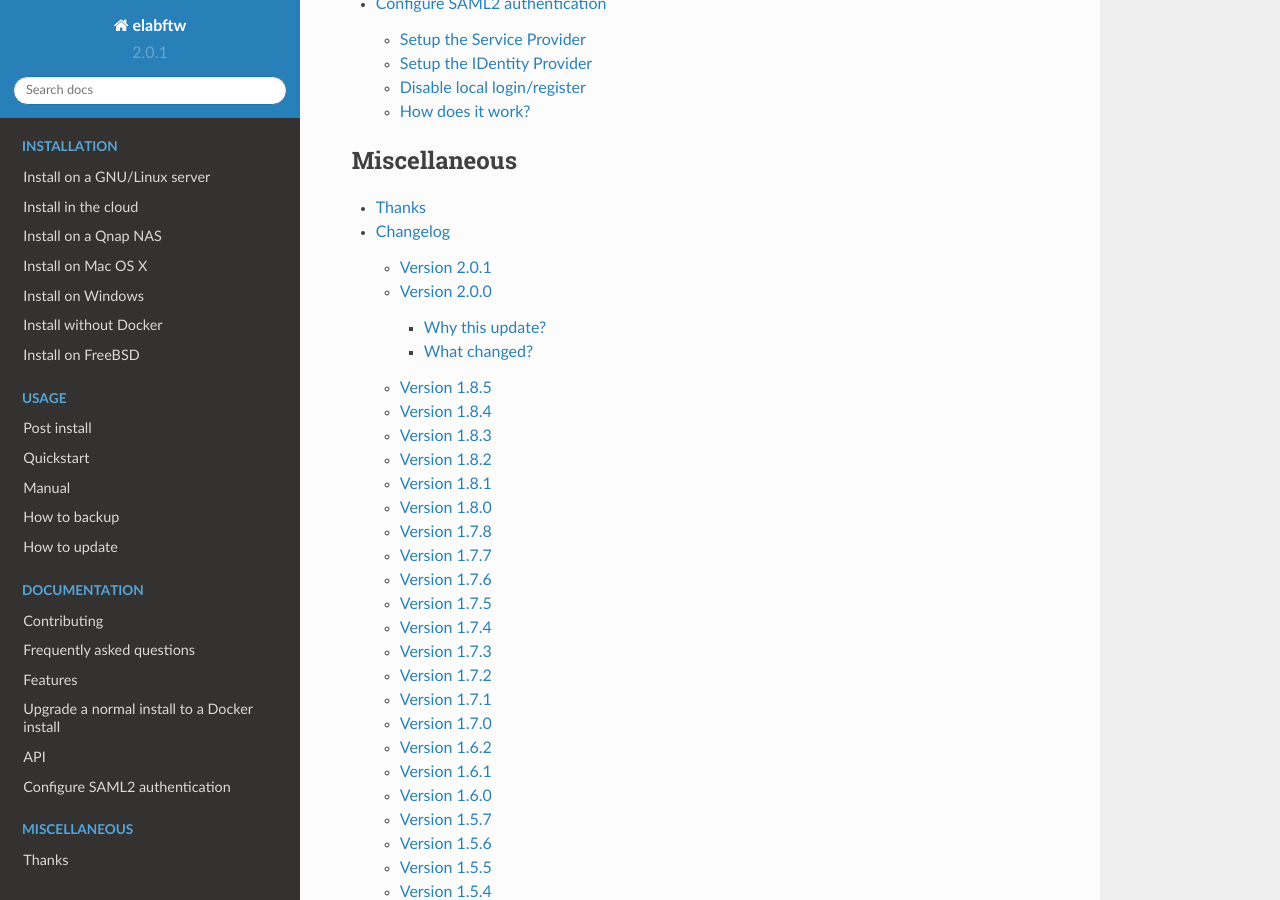
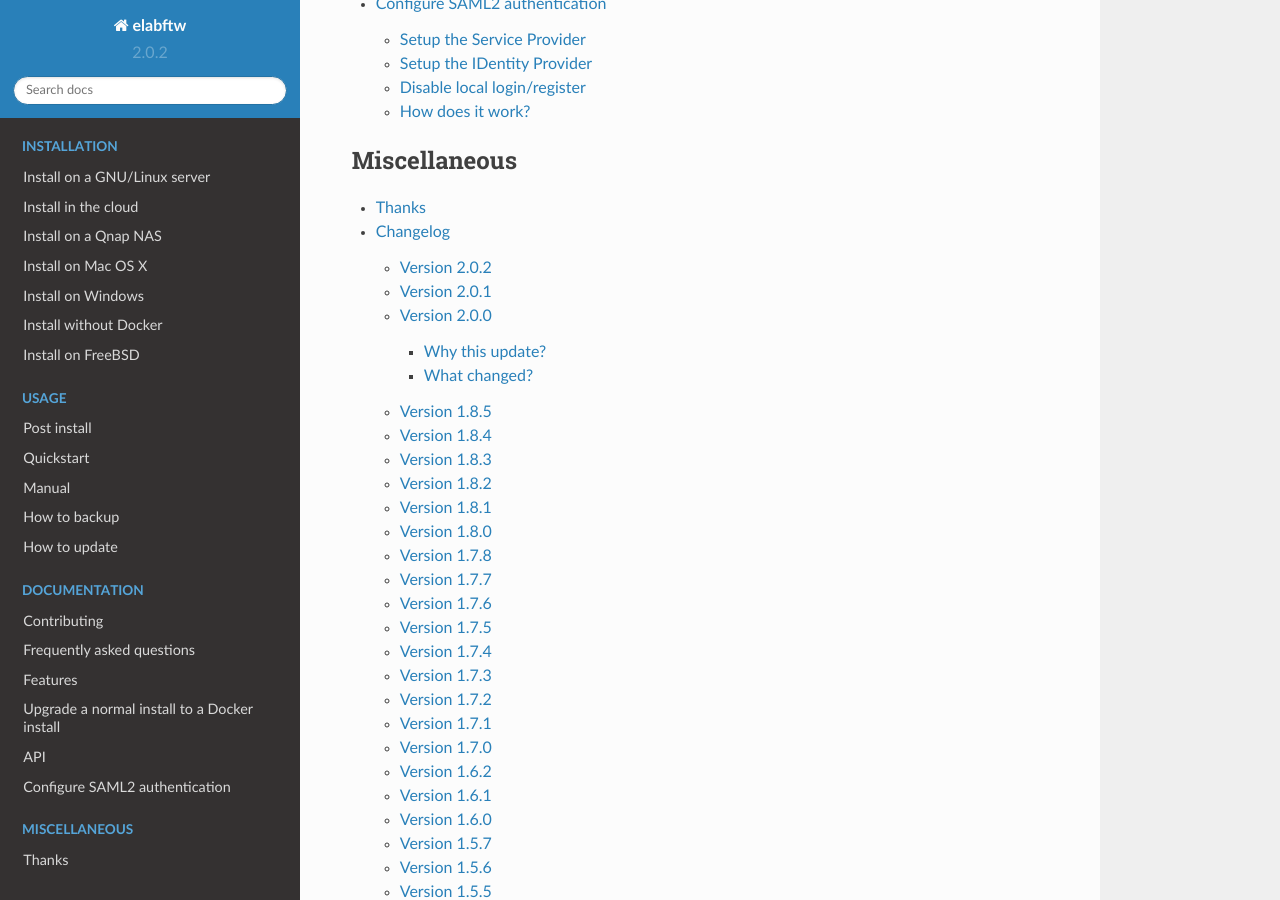
Before and after one commit to elabftw/elabdoc, a Sphinx documentation site: the page built from doc/index.rst, in a window 1280 px wide and 900 px high, scrolled down 6602 px. Built offline with Sphinx 7.4.7 and the Read the Docs theme 2.0.0, drawn with Linux system fonts in a browser that asks for light colours; pages that are not in the unit, such as notebooks, are missing from menus.

Commit message:
changelog and version bump

```diff
--- a/doc/conf.py
+++ b/doc/conf.py
@@ -52,9 +52,9 @@
 # built documents.
 #
 # The short X.Y version.
-version = '2.0.1'
+version = '2.0.2'
 # The full version, including alpha/beta/rc tags.
-release = '2.0.1'
+release = '2.0.2'
 
 # The language for content autogenerated by Sphinx. Refer to documentation
 # for a list of supported languages.
```
Also changed, not shown: doc/changelog.rst (+10 -0 lines).
